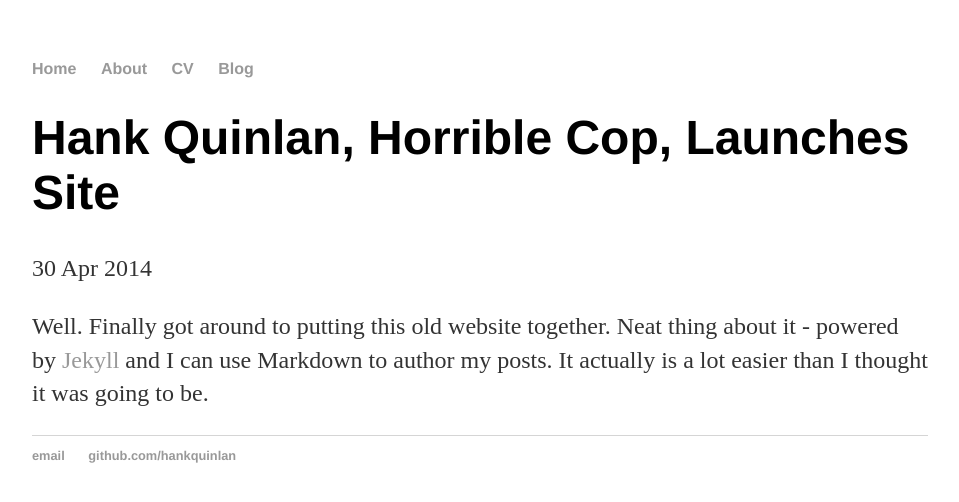
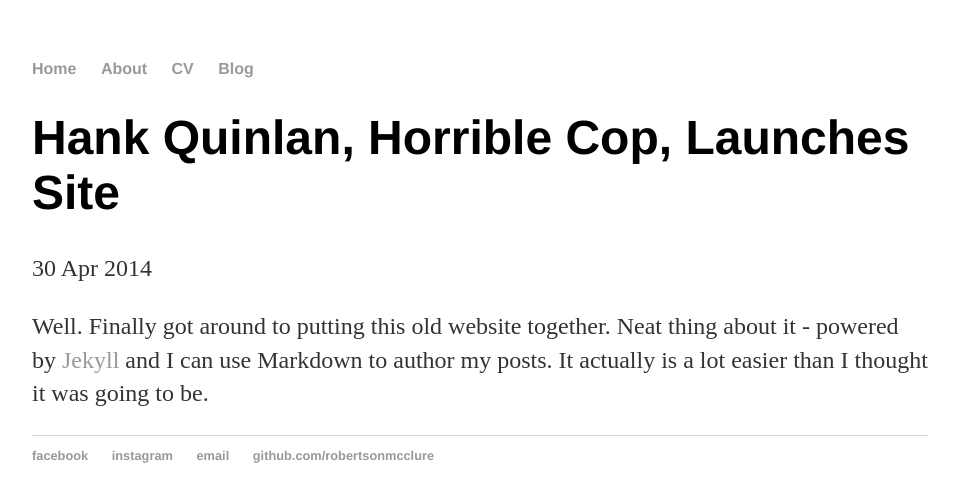
Before and after one commit to robertsonmcclure/robertsonmcclure.github.io, a Jekyll site: the page built from _posts/2014-04-30-hank-quinlan-site-launched.md, in a window 1280 px wide. Shown: the top 502 px of the page, without its empty margins (160-1119 px from the left). Built offline with Jekyll 4.4.1, drawn with Linux system fonts in a browser that asks for light colours.

Commit message:
commited using script

```diff
--- a/_layouts/default.html
+++ b/_layouts/default.html
@@ -21,8 +21,10 @@
             </div><!-- /.container -->
             <footer>
                 <ul>
+                    <li><a href="https://www.facebook.com/robertson.mcclure">facebook</a></li>
+                    <li><a href="https://www.instagram.com/notorious.r.o.b/">instagram</a></li>
                     <li><a href="mailto:hankquinlanhub@gmail.com">email</a></li>
-                    <li><a href="https://github.com/hankquinlan">github.com/hankquinlan</a></li>
+                    <li><a href="https://github.com/robertsonmcclure">github.com/robertsonmcclure</a></li>
                 </ul>
             </footer>
         </body>
```
